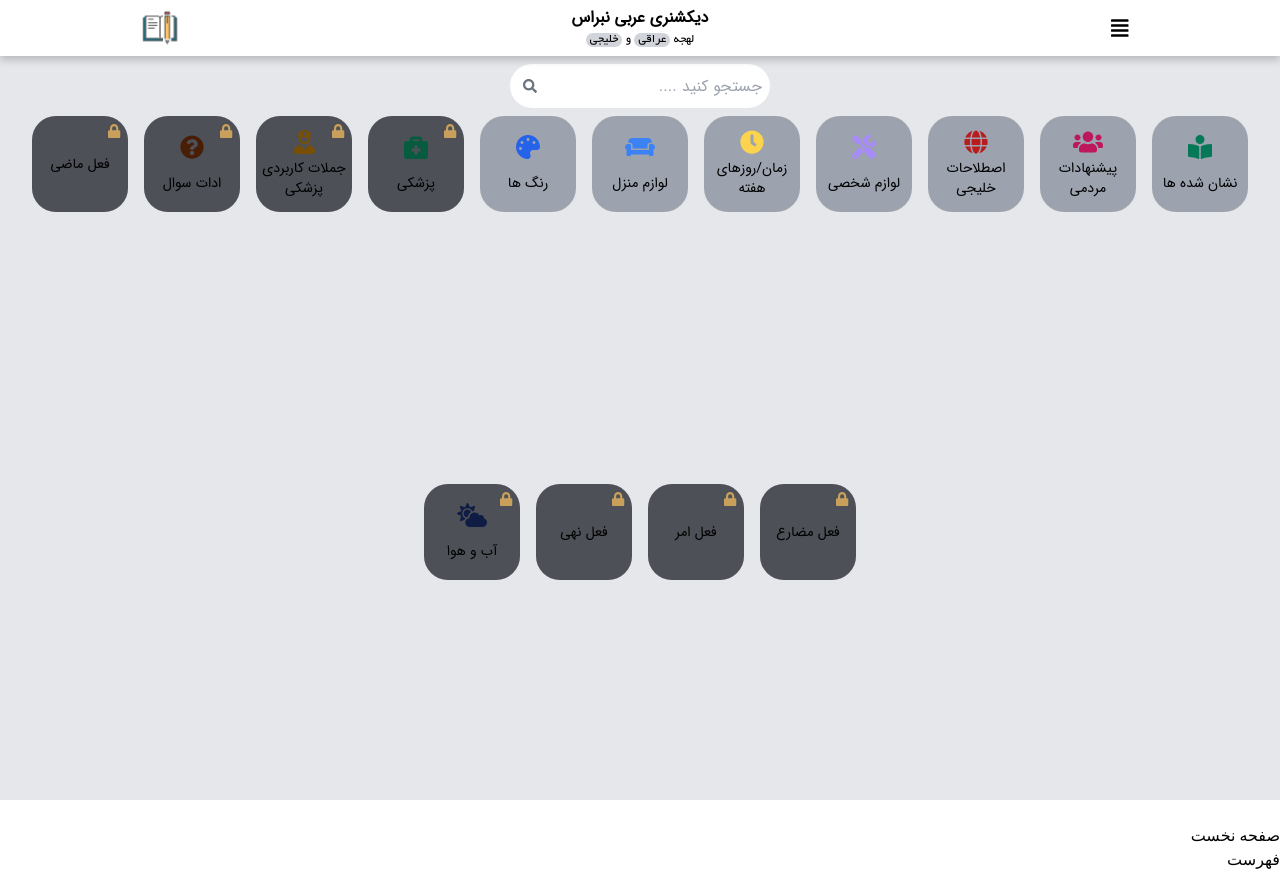
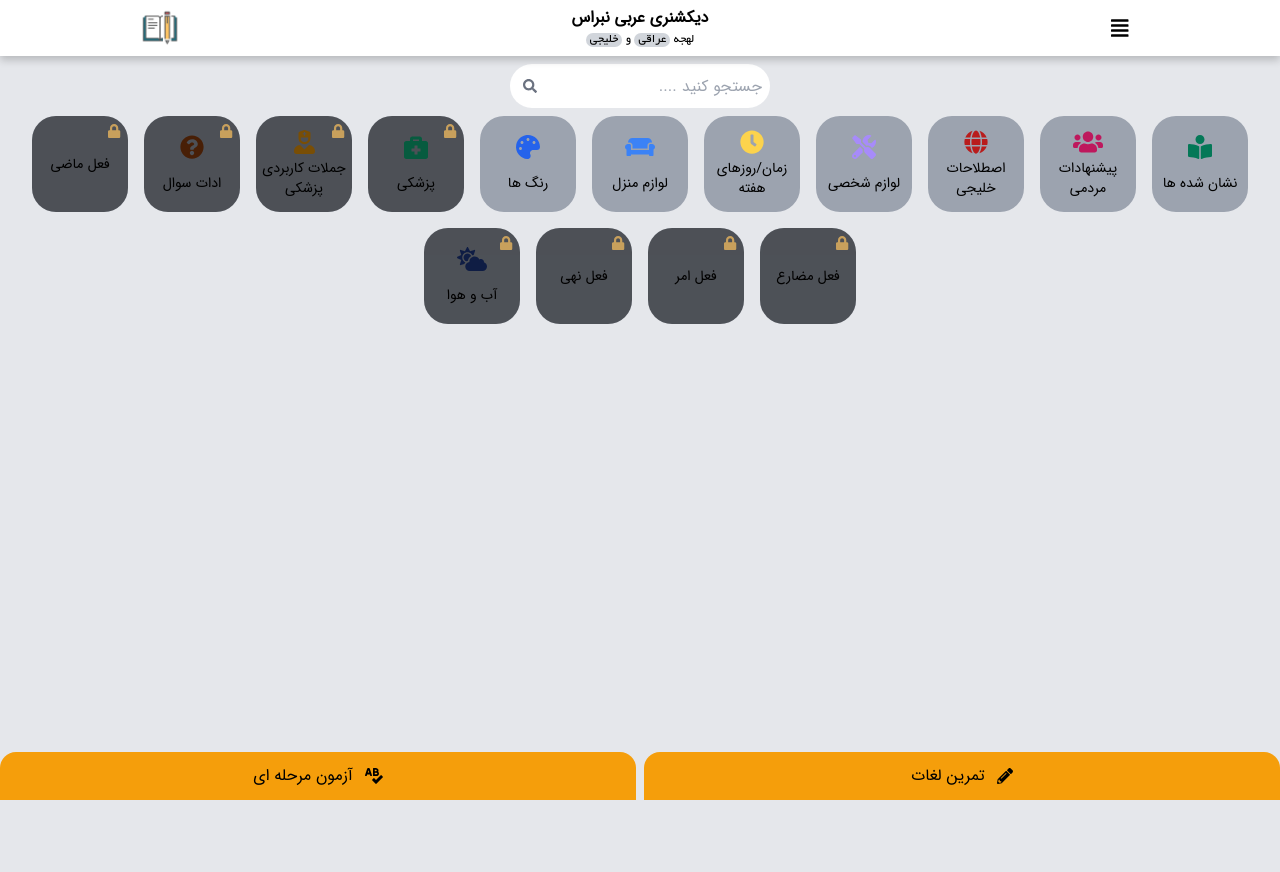
Before and after one commit to mohsenzamo/dictionary, a Vue app: page / in a window 1280 px wide. After the commit the page ends 800 px from the top, so only its background shows below. Built offline with nearby package versions, Linux system fonts and the light colour scheme.

Commit message:
finish static home page

```diff
--- a/src/index.css
+++ b/src/index.css
@@ -17,6 +17,7 @@
 @tailwind base;
 @layer base{
   body{
+    @apply bg-gray-200;
     direction:rtl;
   }
 }
--- a/src/main.ts
+++ b/src/main.ts
@@ -3,9 +3,9 @@ import App from './App.vue'
 import './index.css'
 import router from './router'
 import { library } from '@fortawesome/fontawesome-svg-core'
-import { faAlignJustify, faBookmark, faSearch, faBookReader, faUsers, faGlobe, faTools, faClock, faCouch, faPalette, faBriefcaseMedical, faUserNurse, faQuestionCircle, faCloudSun, faLock, faArrowRight } from '@fortawesome/free-solid-svg-icons'
+import { faAlignJustify, faBookmark, faSearch, faBookReader, faUsers, faGlobe, faTools, faClock, faCouch, faPalette, faBriefcaseMedical, faUserNurse, faQuestionCircle, faCloudSun, faLock, faArrowRight, faSpellCheck, faPencilAlt } from '@fortawesome/free-solid-svg-icons'
 // import { fab } from '@fortawesome/free-brands-svg-icons'
 import { FontAwesomeIcon } from '@fortawesome/vue-fontawesome'
-library.add(faAlignJustify, faBookmark, faSearch, faBookReader, faUsers, faGlobe, faTools, faClock, faCouch, faPalette, faBriefcaseMedical, faUserNurse, faQuestionCircle, faCloudSun, faLock, faArrowRight)
+library.add(faAlignJustify, faBookmark, faSearch, faBookReader, faUsers, faGlobe, faTools, faClock, faCouch, faPalette, faBriefcaseMedical, faUserNurse, faQuestionCircle, faCloudSun, faLock, faArrowRight, faSpellCheck, faPencilAlt)
 
 createApp(App).component('fa', FontAwesomeIcon).use(router).mount('#app')
--- a/src/views/Home.vue
+++ b/src/views/Home.vue
@@ -1,6 +1,6 @@
 <template>
   <Header />
-  <div class="h-screen bg-gray-200 pt-16">
+  <div class="h-full pt-16">
     <div class="h-11 flex items-center justify-center">
       <input
         type="text"
@@ -25,7 +25,7 @@
         <fa icon="search" />
       </button>
     </div>
-    <div class="h-full flex flex-wrap gap-x-4 justify-center mt-2">
+    <div class="h-full flex flex-wrap gap-4 justify-center mt-2 mb-16">
       <div class="category-box">
         <fa icon="book-reader" class="text-green-700 text-2xl" />
         <p>نشان شده ها</p>
@@ -132,13 +132,51 @@
       </div>
     </div>
   </div>
-  <br />
-  <router-link to="/"> صفحه نخست </router-link>
-  <br />
-  <router-link to="/list"> فهرست </router-link>
+  <div
+    class="
+      w-screen
+      fixed
+      inset-x-0
+      bottom-0
+      h-12
+      grid grid-cols-2
+      font-IRANSans
+      gap-x-2
+    "
+  >
+    <button
+      class="
+        bg-yellow-500
+        flex
+        items-center
+        justify-center
+        rounded-t-2xl
+        gap-x-3
+      "
+      @click="pushLink"
+    >
+      <fa icon="pencil-alt" />
+      <p>تمرین لغات</p>
+    </button>
+    <button
+      class="
+        bg-yellow-500
+        flex
+        items-center
+        justify-center
+        rounded-t-2xl
+        gap-x-3
+      "
+      @click="change"
+    >
+      <fa icon="spell-check" />
+      <p>آزمون مرحله ای</p>
+    </button>
+  </div>
 </template>
 <script lang="ts">
 import { defineComponent, ref, watchEffect } from "vue";
+import { useRouter } from "vue-router";
 import Header from "../components/Header.vue";
 export default defineComponent({
   name: "Home",
@@ -146,9 +184,24 @@ export default defineComponent({
     Header,
   },
   setup() {
+    const router = useRouter();
     const lockValue = ref(1);
+    function pushLink() {
+      router.push({
+        name: "List",
+      });
+    }
+    function change() {
+      if (lockValue.value == 1) {
+        lockValue.value = 0;
+      } else {
+        lockValue.value = 1;
+      }
+    }
     return {
       lockValue,
+      pushLink,
+      change,
     };
   },
 });
```
